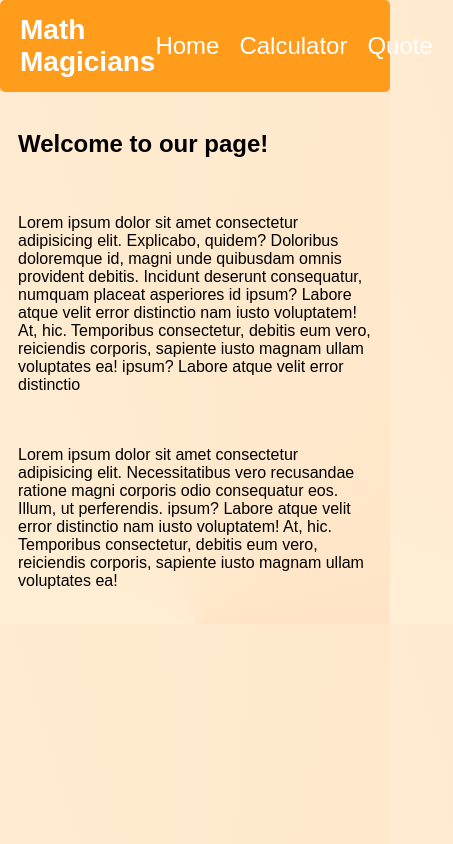
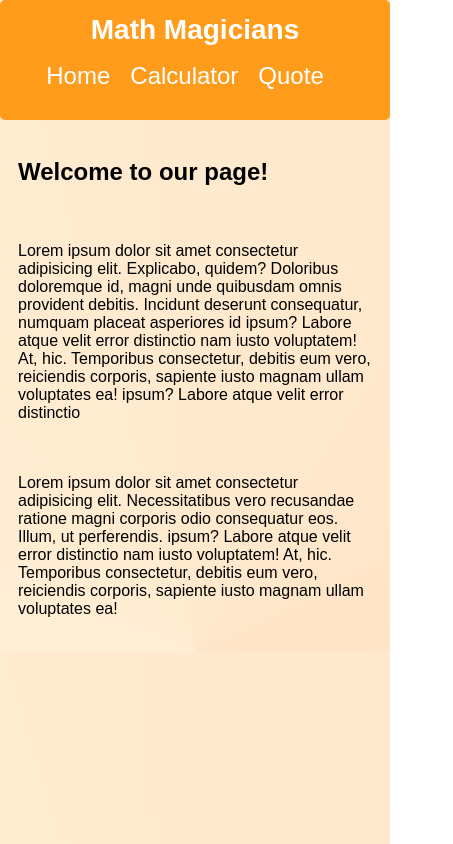
Before and after one commit to mryeminthu/math-magicians, a React (Create React App) app: page / in a window 390 px wide. Shown: the whole page, 453 px wide, since content can reach past the window. Built offline with nearby package versions, Linux system fonts and the light colour scheme.

Commit message:
Try to be responsive in Navbar

```diff
--- a/package.json
+++ b/package.json
@@ -11,7 +11,7 @@
     "react": "^18.2.0",
     "react-dom": "^18.2.0",
     "react-router-dom": "^6.16.0",
-    "react-scripts": "5.0.1",
+    "react-scripts": "^5.0.1",
     "web-vitals": "^2.1.4"
   },
   "scripts": {
--- a/src/components/Navigation.css
+++ b/src/components/Navigation.css
@@ -31,3 +31,9 @@ a {
   cursor: pointer;
   color: white;
 }
+
+@media screen and (max-width: 768px) {
+  .navigation {
+    flex-direction: column;
+  }
+}
--- a/src/index.js
+++ b/src/index.js
@@ -1,9 +1,9 @@
 import React from 'react';
-import ReactDOM from 'react-dom';
+import { createRoot } from 'react-dom/client';
 import './index.css';
 import App from './App';
 
-const root = ReactDOM.createRoot(document.getElementById('root'));
+const root = createRoot(document.getElementById('root'));
 
 root.render(
   <React.StrictMode>
```
Also changed, not shown: 1 other file (tests, documents, lock files or other folders).
